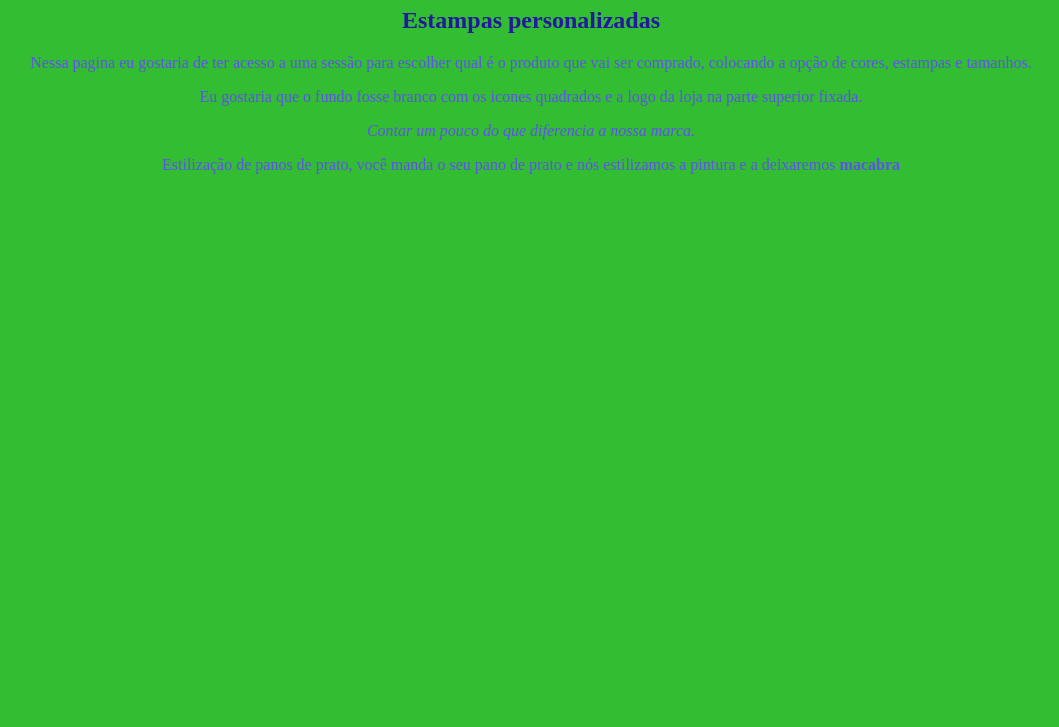
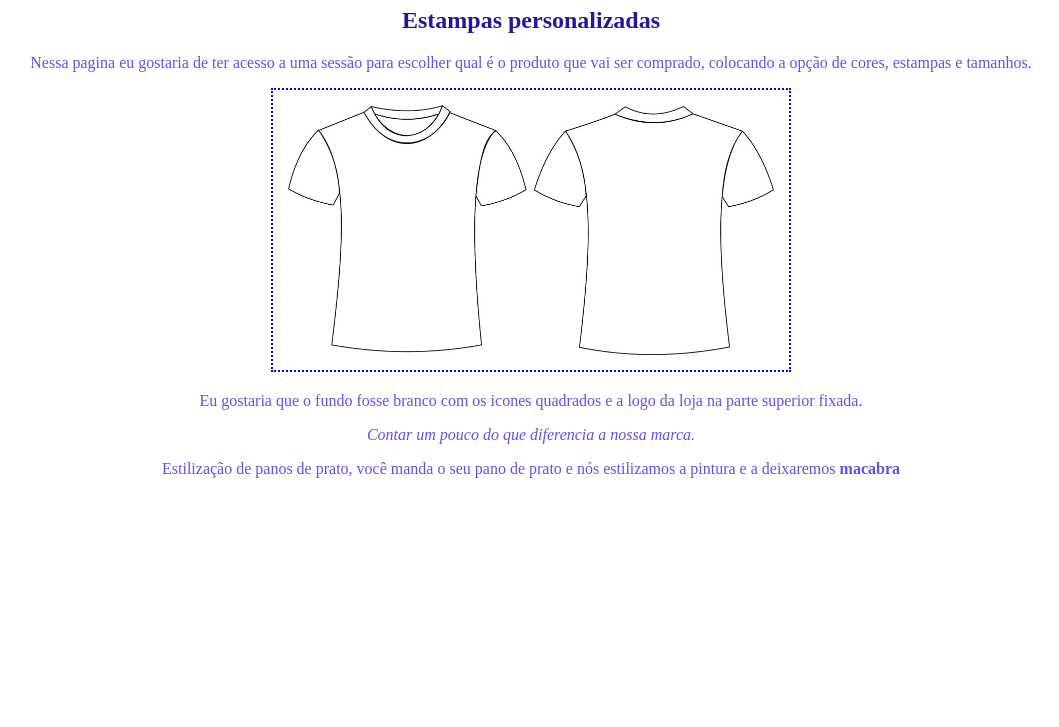
Before and after one commit to StasiakLucas/GE-Prog-EM-TurmaC, a plain HTML site: page index.html in a window 1280 px wide. Shown: the part 73-800 px from the top of the page, without its empty margins (109-1168 px from the left). Drawn offline with Linux system fonts and the light colour scheme.

Commit message:
Atualização do projeto, inserindo uma imagem.

```diff
--- a/index.html
+++ b/index.html
@@ -7,10 +7,16 @@
 	<title></title>
 </head>
 <body>
+
 	<h1>Loja de camisetas estampadas</h1>
+
 	<h2>Estampas personalizadas</h2>
 
 	<p>Nessa pagina eu gostaria de ter acesso a uma sessão para escolher qual é o produto que vai ser comprado, colocando a opção de cores, estampas e tamanhos.</p>
+
+	<center>
+		<img id="camisetas" src="camiseta.jpg">
+	</center>
 
 	<p>Eu gostaria que o fundo fosse branco com os icones quadrados e a logo da loja na parte superior fixada.</p>
 
--- a/style.css
+++ b/style.css
@@ -1,5 +1,5 @@
 body {
-  background-color: #32bd32
+  background-color: #ffffff
 }
 
 h1 {
@@ -16,3 +16,9 @@ p {
   text-align: center;
   color: #5F52EB
 }
+
+#camisetas {
+  height: 250px;
+  border: 2px dotted blue;
+  padding: 15px;
+}
```
Also changed, not shown: camiseta.jpg (added).
